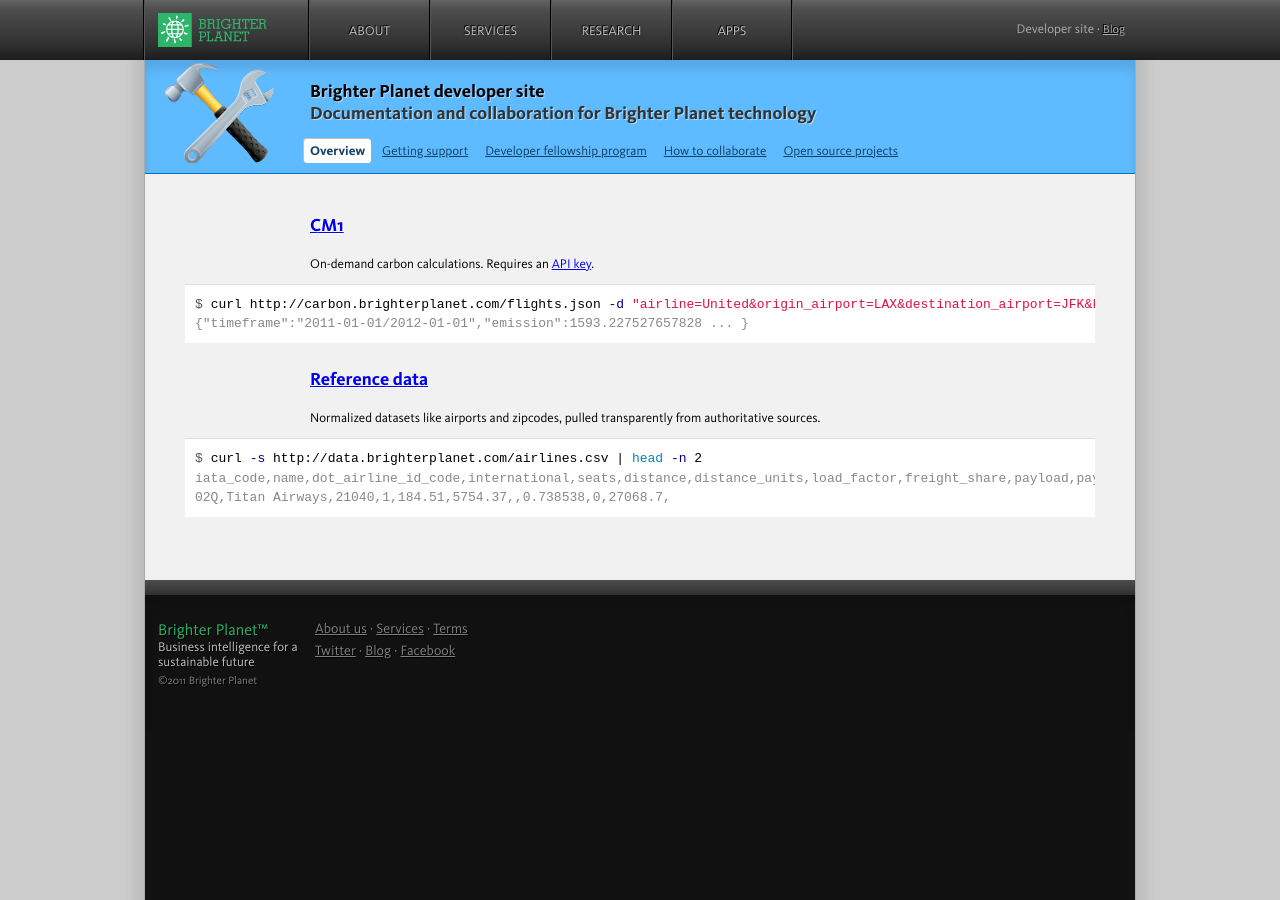
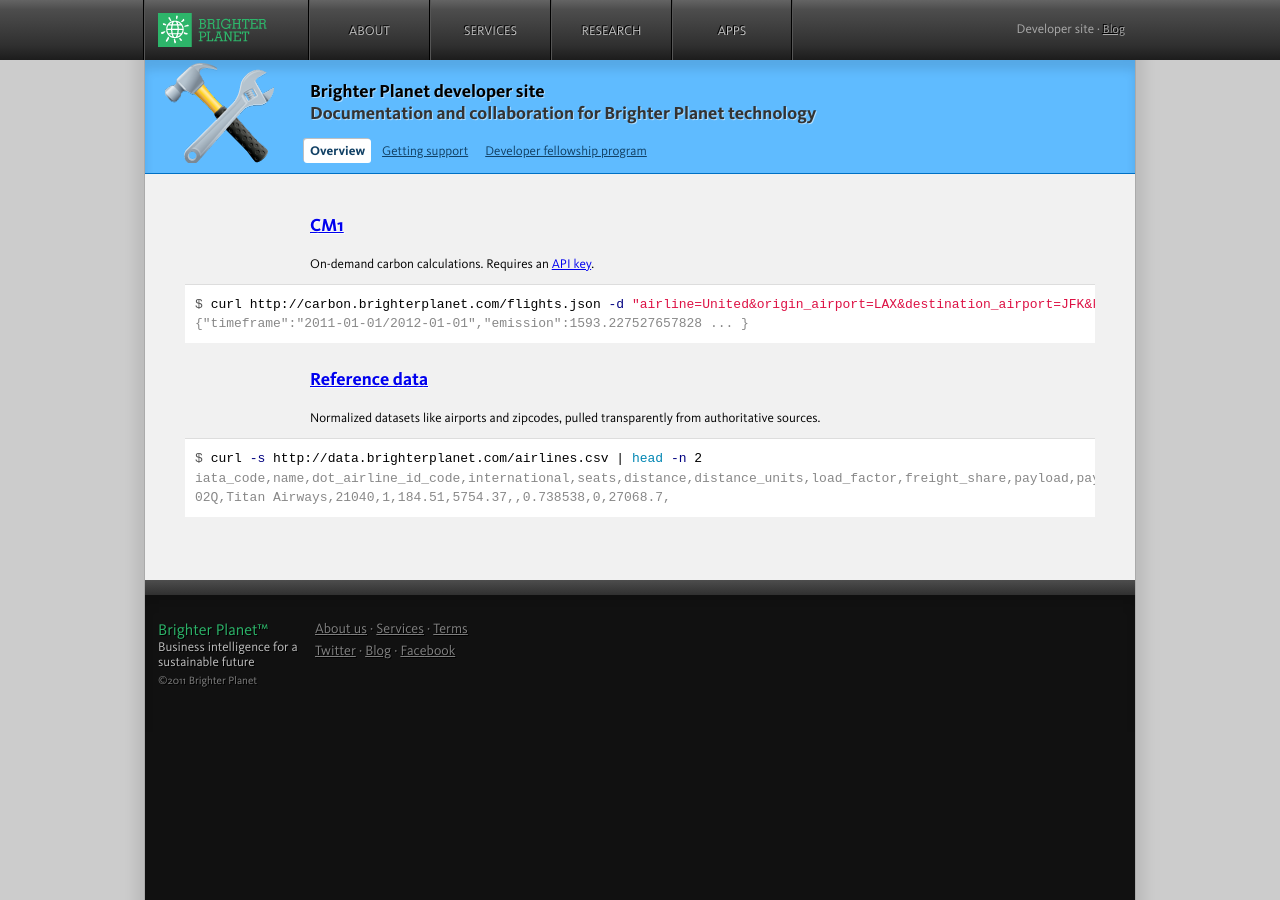
Before and after one commit to A-Social-Ninjas-Network/brighterplanet.github.com, a Jekyll site: the page built from index.md, in a window 1280 px wide. Built offline with Jekyll 4.4.1, drawn with Linux system fonts in a browser that asks for light colours; some web fonts are replaced.

Commit message:
Remove them from nav

```diff
--- a/_includes/title.html
+++ b/_includes/title.html
@@ -4,6 +4,4 @@
     <li class="index"><a href="/">Overview</a></li>
     <li class="support"><a href="/support.html">Getting support</a></li>
     <li class="fellowship"><a href="/fellowship.html">Developer fellowship program</a></li>
-    <li class="collaboration"><a href="/collaboration.html">How to collaborate</a></li>
-    <li class="projects"><a href="/projects.html">Open source projects</a></li>
   </ul>
```
